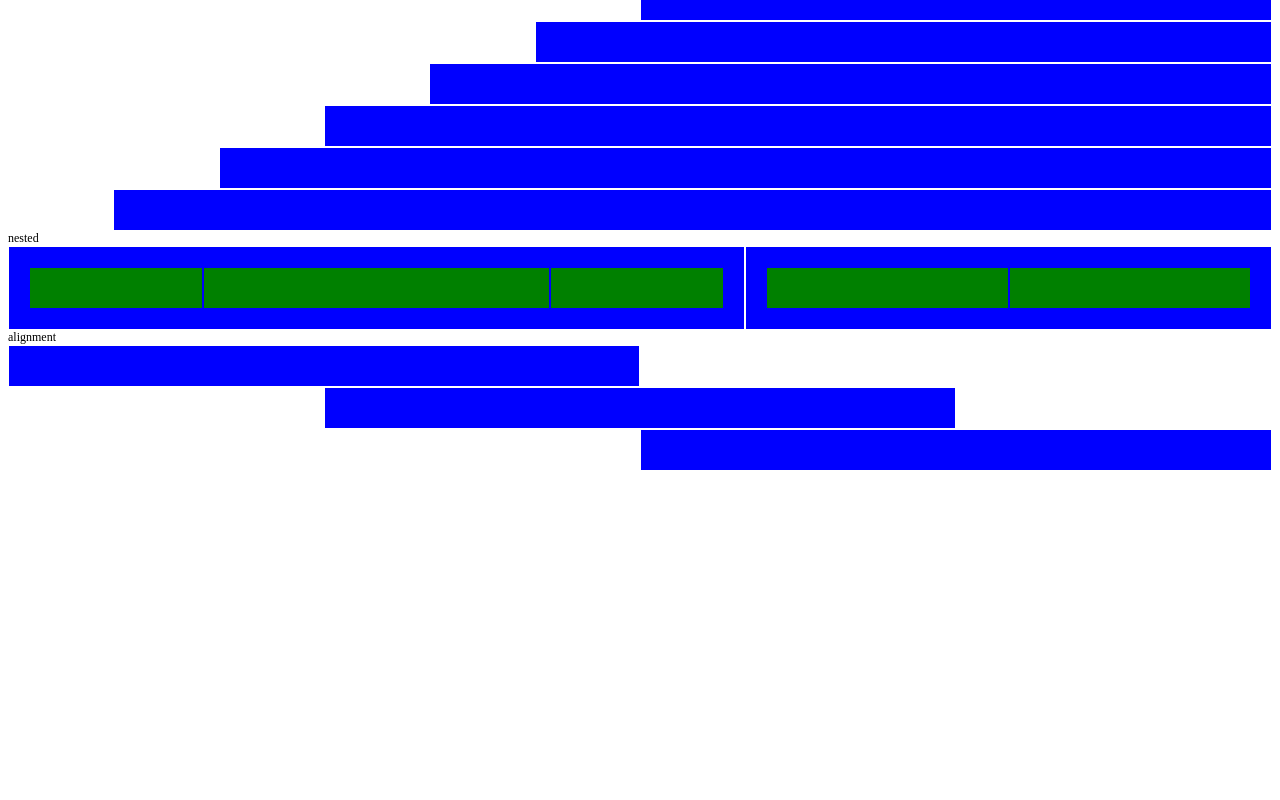
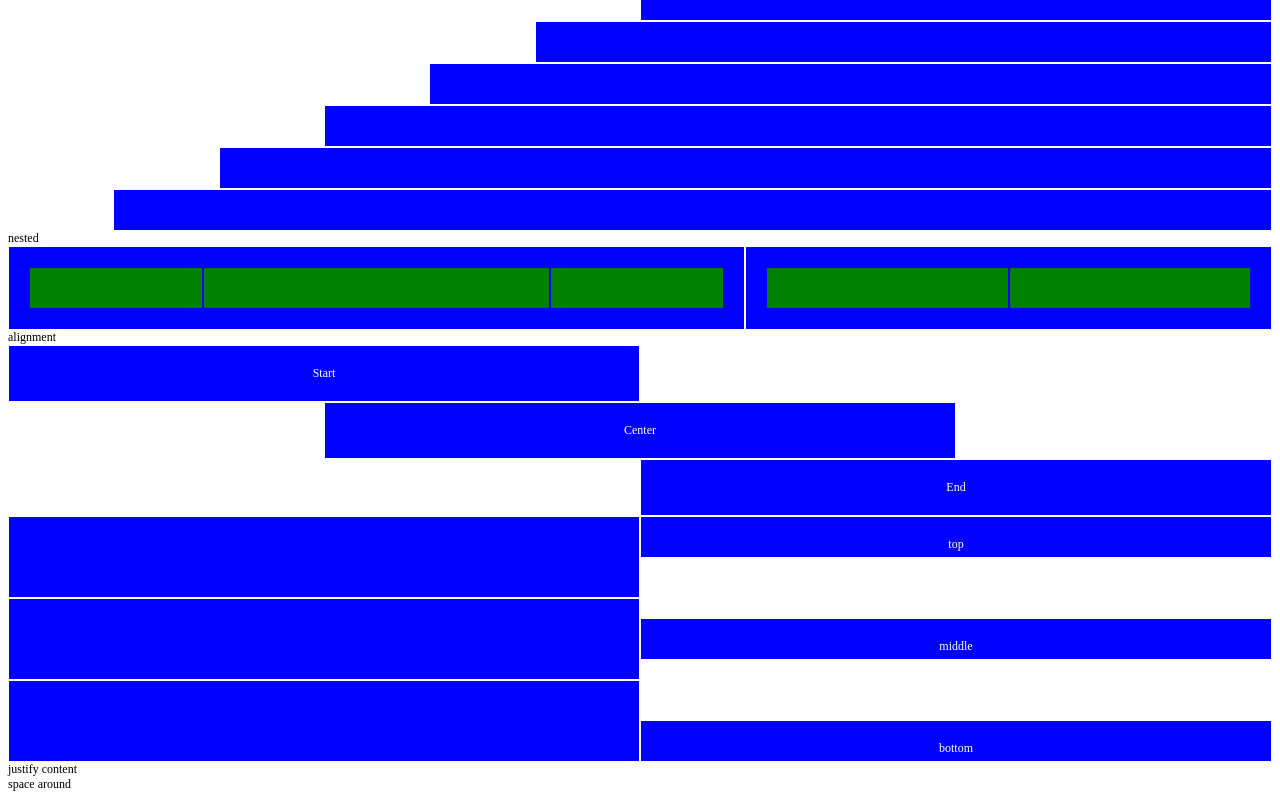
Before and after one commit to edodima13/html-css-12bool, a plain HTML site: page index.html in a window 1280 px wide. Shown: the part 905-1705 px from the top of the page. Before the commit the page ends 1384 px from the top, so only its background shows below. Drawn offline with Linux system fonts and the light colour scheme.

Commit message:
avanzamento alignment

```diff
--- a/framework.css
+++ b/framework.css
@@ -120,7 +120,7 @@
     margin-left: calc((100% / 12) * 11);
 }
 
-/*Flex*/
+/*Flex-justify*/
 
 .flex-start{
     justify-content: flex-start;
@@ -134,6 +134,39 @@
     justify-content: flex-end;
 }
 
+.flex-around{
+    justify-content: center;
+}
+
+.flex-between{
+    justify-content: flex-end;
+}
+
+/*Flex-align*/
+
+body .align-top{
+    align-items: flex-start;
+}
+
+body .align-middle{
+    align-items: center;
+}
+
+body .align-bottom{
+    align-items: flex-end;
+}
+
+/*height*/
+.row .height-m{
+    max-height: 20px;
+}
+
+/*padding*/
+.row .padding-m{
+    padding: 40px;
+}
+
+
 /*debug*/
 
 [class*="col-"]{
--- a/index.html
+++ b/index.html
@@ -127,16 +127,28 @@
     </div>
     alignment
     <div class="row flex-start">
-        <div class="col-6"></div>
+        <div class="col-6">Start</div>
     </div>
     <div class="row flex-center">
-        <div class="col-6"></div>
+        <div class="col-6">Center</div>
     </div>
     <div class="row flex-end">
-        <div class="col-6">
-    </div></div>
-
-
+        <div class="col-6">End</div>
+    </div>
+    <div class="row">
+        <div class="col-6 padding-m"></div>
+        <div class="col-6 height-m">top</div>
+    </div>
+    <div class="row align-middle">
+        <div class="col-6 padding-m"></div>
+        <div class="col-6 height-m">middle</div>
+    </div>
+    <div class="row align-bottom">
+        <div class="col-6 padding-m"></div>
+        <div class="col-6 height-m">bottom</div>
+    </div>
+    justify content <br>
+    space around
 
 
 </body>
```
